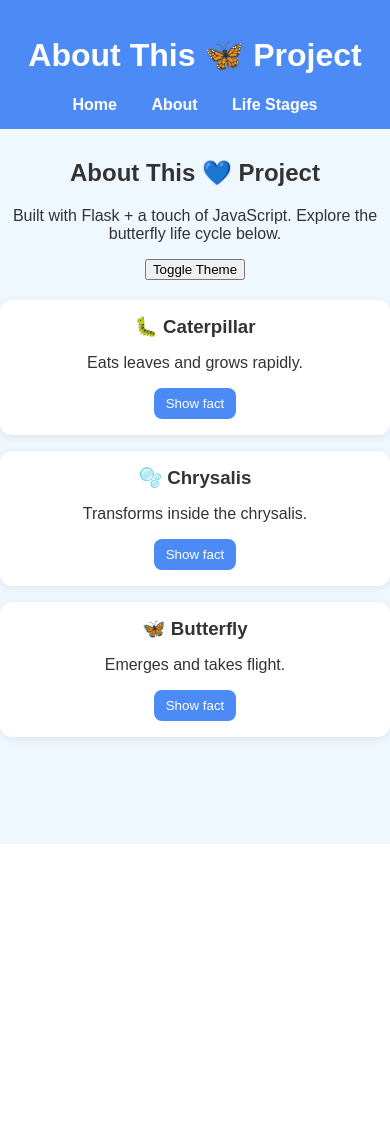
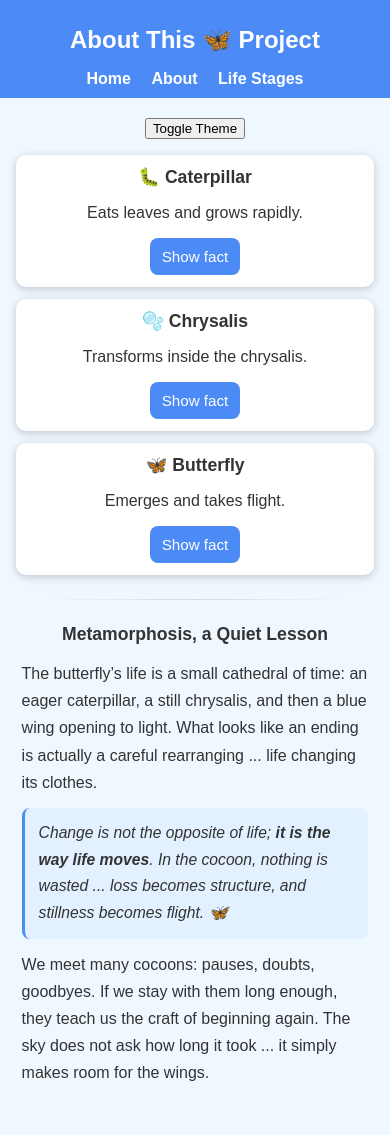
Before and after one commit to lewypopescu/python-start, a Flask app: page /about in a window 390 px wide. Before the commit the page ends 844 px from the top, so only its background shows below. Run offline with Flask 3, Linux system fonts and the light colour scheme.

Commit message:
butterfly project done

```diff
--- a/ZTM Python3 Full 2025/main_16_Flask/static/style.css
+++ b/ZTM Python3 Full 2025/main_16_Flask/static/style.css
@@ -101,7 +101,7 @@ img {
   display: none;
   align-items: center;
   justify-content: center;
-  background: rgba(0, 50, 150, 0.7);
+  background: rgba(0, 0, 0, 0.65);
   backdrop-filter: blur(2px);
   z-index: 1000;
 }
@@ -111,18 +111,99 @@ img {
 
 .modal__dialog {
   position: relative;
-  width: min(900px, 92vw);
-  max-height: 92vh;
-  background: #000;
-  border-radius: 16px;
-  overflow: hidden;
-  box-shadow: 0 10px 30px rgba(0, 0, 0, 0.35);
-  animation: modalIn 0.22s ease-out;
+  width: auto;
+  max-width: 90vw;
+  max-height: 90vh;
+  background: transparent;
+  border: none;
+  box-shadow: none;
 }
-@keyframes modalIn {
+
+.modal__dialog img {
+  max-width: 80vw;
+  max-height: 70vh;
+  object-fit: contain;
+  border-radius: 12px;
+}
+
+.modal__dialog figcaption {
+  position: absolute;
+  bottom: 12px;
+  left: 50%;
+  transform: translateX(-50%);
+  padding: 8px 14px;
+  background: rgba(0, 0, 0, 0.45);
+  border-radius: 8px;
+  color: #fff;
+  font-size: 1rem;
+  line-height: 1.3;
+  max-width: 85%;
+  text-align: center;
+}
+
+.modal__close {
+  position: absolute;
+  top: 10px;
+  right: 10px;
+  border: none;
+  background: rgba(0, 0, 0, 0.45);
+  color: #fff;
+  border-radius: 50%;
+  width: 28px;
+  height: 28px;
+  cursor: pointer;
+  font-weight: bold;
+  font-size: 14px;
+}
+
+.toolbar {
+  margin: 12px 0;
+}
+
+.divider {
+  margin: 36px auto 28px;
+  width: min(760px, 90%);
+  border: 0;
+  height: 1px;
+  background: linear-gradient(
+    90deg,
+    transparent,
+    rgba(0, 0, 0, 0.12),
+    transparent
+  );
+}
+
+.essay {
+  max-width: 760px;
+  margin: 0 auto 60px;
+  padding: 0 16px;
+  text-align: left;
+  line-height: 1.65;
+  animation: fadeIn 0.35s ease;
+}
+
+.essay h3 {
+  text-align: center;
+  margin: 0 0 12px;
+}
+
+.essay p {
+  margin: 10px 0 14px;
+}
+
+.essay blockquote {
+  margin: 14px 0;
+  padding: 14px 18px;
+  border-left: 4px solid var(--blue);
+  background: rgba(76, 139, 245, 0.08);
+  border-radius: 8px;
+  font-style: italic;
+}
+
+@keyframes fadeIn {
   from {
     opacity: 0;
-    transform: translateY(8px) scale(0.98);
+    transform: translateY(6px);
   }
   to {
     opacity: 1;
@@ -130,37 +211,153 @@ img {
   }
 }
 
-.modal__dialog img {
-  display: block;
-  width: 100%;
-  height: auto;
-  object-fit: contain;
-  max-height: calc(92vh - 58px);
+:root[data-theme="dark"] .essay blockquote {
+  background: rgba(76, 139, 245, 0.12);
 }
 
-.modal__dialog figcaption {
-  position: absolute;
-  left: 0;
-  right: 0;
-  bottom: 0;
-  padding: 16px 18px;
-  font-size: 1rem;
-  color: #fff;
-  background: linear-gradient(transparent, rgba(0, 0, 0, 0.72));
+@media (max-width: 900px) {
+  header {
+    padding: 12px;
+  }
+
+  nav a {
+    margin: 0 10px;
+  }
+
+  section {
+    margin: 24px auto;
+    max-width: 820px;
+  }
+
+  .timeline {
+    gap: 12px;
+    grid-template-columns: repeat(auto-fit, minmax(220px, 1fr));
+    margin-top: 16px;
+  }
+
+  .card {
+    padding: 14px;
+  }
+
+  .card h3 {
+    margin: 0 0 6px;
+  }
+  .card .actions {
+    margin-top: 8px;
+  }
+
+  .modal__dialog img {
+    max-width: 75vw;
+    max-height: 70vh;
+    border-radius: 12px;
+  }
+  .modal__dialog figcaption {
+    font-size: 0.95rem;
+    padding: 8px 12px;
+    max-width: 80%;
+  }
+
+  .essay {
+    max-width: 680px;
+  }
 }
 
-.modal__close {
-  position: absolute;
-  top: 8px;
-  right: 8px;
-  border: 0;
-  background: rgba(255, 255, 255, 0.18);
-  color: #fff;
-  padding: 6px 10px;
-  border-radius: 10px;
-  cursor: pointer;
+@media (max-width: 600px) {
+  header {
+    padding: 10px;
+  }
+  nav a {
+    margin: 0 8px;
+  }
+
+  h1,
+  .page-title {
+    font-size: 1.5rem;
+  }
+  h2 {
+    font-size: 1.25rem;
+  }
+  h3 {
+    font-size: 1.1rem;
+  }
+
+  section {
+    margin: 20px auto;
+    max-width: 92vw;
+  }
+
+  .timeline {
+    grid-template-columns: 1fr;
+    gap: 12px;
+  }
+
+  .card {
+    padding: 12px;
+    border-radius: 10px;
+    box-shadow: var(--shadow);
+  }
+
+  .card .btn {
+    padding: 10px 12px;
+    font-size: 0.95rem;
+  }
+
+  .divider {
+    margin: 24px auto 20px;
+    width: min(560px, 85%);
+  }
+
+  .essay {
+    max-width: 92vw;
+    margin: 0 auto 48px;
+    padding: 0 6px;
+    line-height: 1.7;
+  }
+  .essay h3 {
+    margin: 0 0 10px;
+  }
+  .essay p {
+    margin: 8px 0 12px;
+  }
+  .essay blockquote {
+    margin: 12px 0;
+    padding: 12px 14px;
+    border-left-width: 3px;
+    font-size: 0.98rem;
+  }
+
+  .modal {
+    align-items: center;
+    justify-content: center;
+  }
+  .modal__dialog {
+    width: 92vw;
+    max-width: 92vw;
+  }
+  .modal__dialog img {
+    max-width: 92vw;
+    max-height: 70vh;
+    border-radius: 10px;
+  }
+  .modal__dialog figcaption {
+    bottom: 10px;
+    padding: 8px 10px;
+    font-size: 0.9rem;
+    max-width: 88%;
+  }
+  .modal__close {
+    top: 8px;
+    right: 8px;
+    width: 26px;
+    height: 26px;
+    font-size: 13px;
+  }
 }
 
-.toolbar {
-  margin: 12px 0;
+@media (prefers-reduced-motion: reduce) {
+  * {
+    animation: none !important;
+    transition: none !important;
+    scroll-behavior: auto !important;
+  }
 }
--- a/ZTM Python3 Full 2025/main_16_Flask/templates/about.html
+++ b/ZTM Python3 Full 2025/main_16_Flask/templates/about.html
@@ -23,12 +23,6 @@
     </header>
 
     <section>
-      <h2>About This 💙 Project</h2>
-      <p>
-        Built with Flask + a touch of JavaScript. Explore the butterfly life
-        cycle below.
-      </p>
-
       <div class="toolbar">
         <button id="theme-toggle" aria-label="Toggle theme">
           Toggle Theme
@@ -51,6 +45,27 @@
           <figcaption id="modal-cap"></figcaption>
         </figure>
       </div>
+      <hr class="divider" />
+
+      <section class="essay">
+        <h3>Metamorphosis, a Quiet Lesson</h3>
+        <p>
+          The butterfly’s life is a small cathedral of time: an eager
+          caterpillar, a still chrysalis, and then a blue wing opening to light.
+          What looks like an ending is actually a careful rearranging ... life
+          changing its clothes.
+        </p>
+        <blockquote>
+          Change is not the opposite of life;
+          <strong>it is the way life moves</strong>. In the cocoon, nothing is
+          wasted ... loss becomes structure, and stillness becomes flight. 🦋
+        </blockquote>
+        <p>
+          We meet many cocoons: pauses, doubts, goodbyes. If we stay with them
+          long enough, they teach us the craft of beginning again. The sky does
+          not ask how long it took ... it simply makes room for the wings.
+        </p>
+      </section>
     </section>
     <script src="{{ url_for('static', filename='script.js') }}"></script>
   </body>
```
